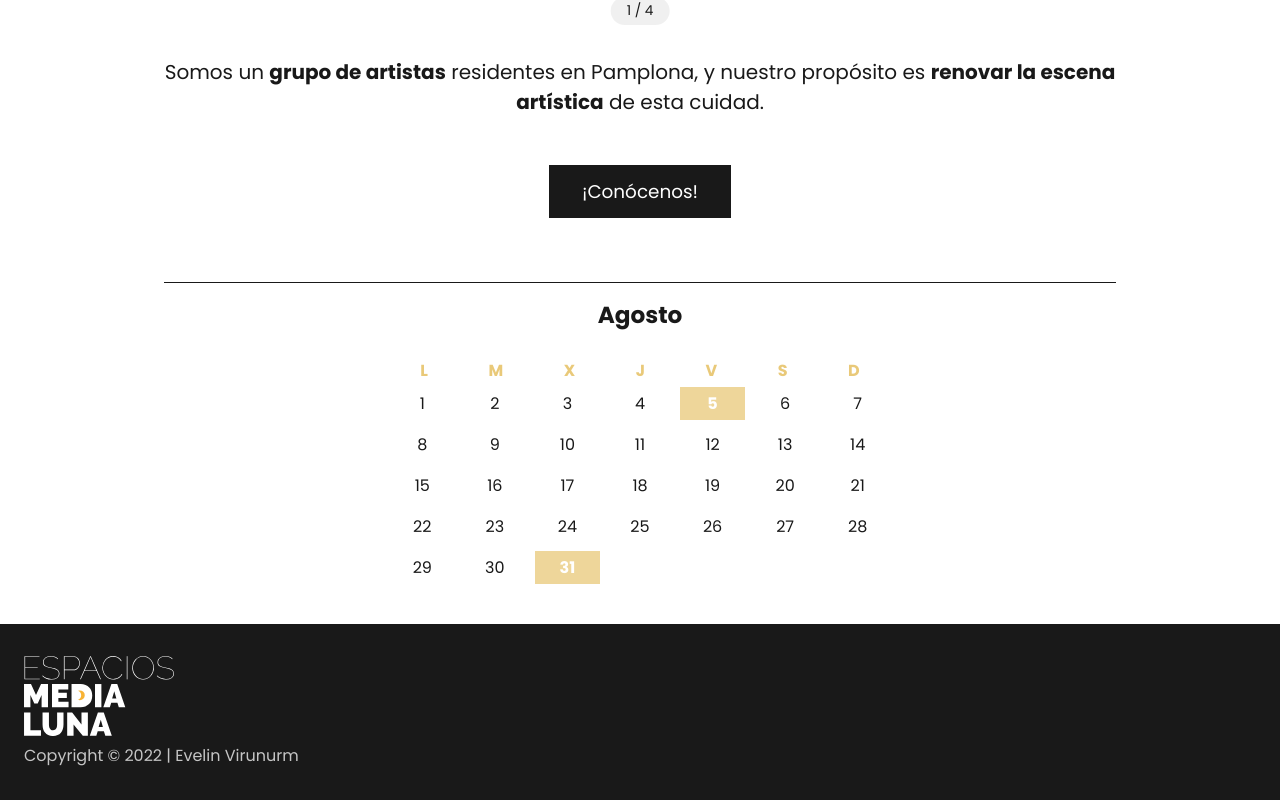
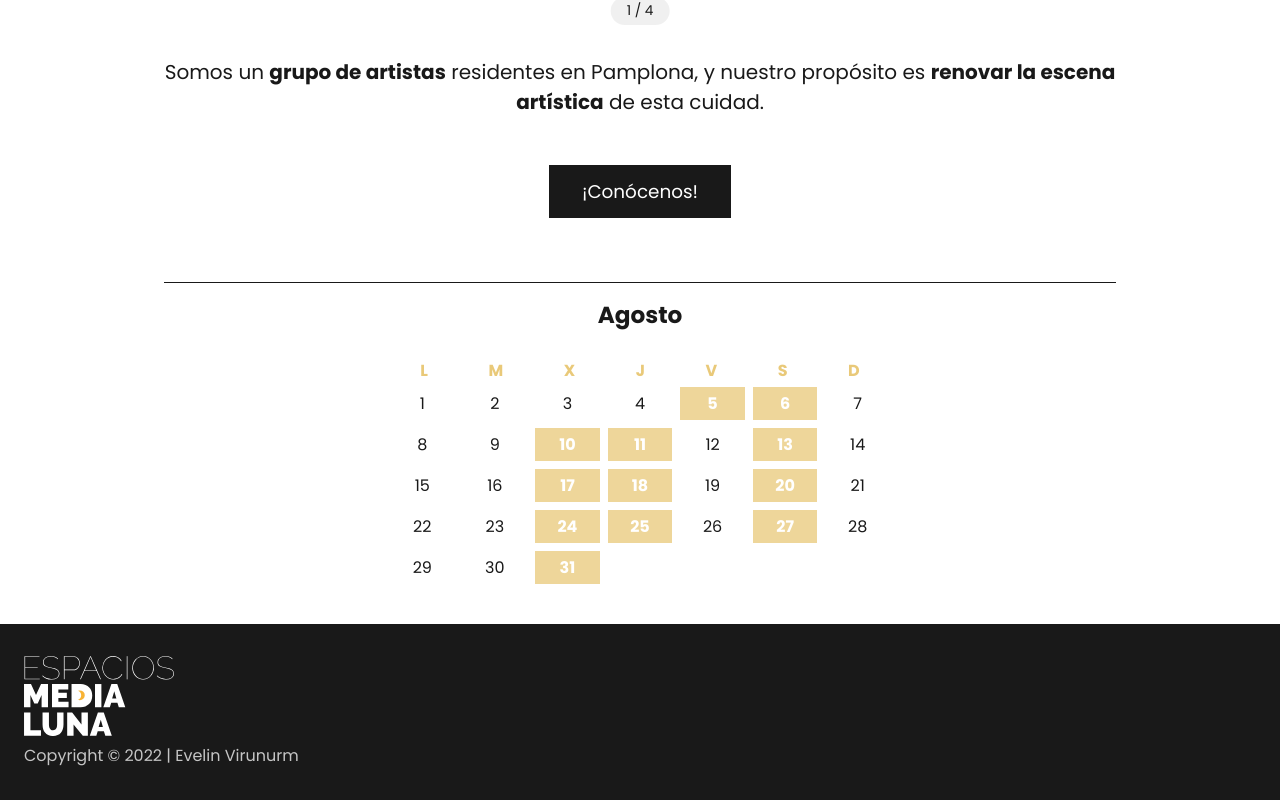
Before and after one commit to evirunurm/thedarkside, a Vue app: page / in a window 1280 px wide. Shown: the part 766-1566 px from the top of the page. Built offline with nearby package versions, Linux system fonts and the light colour scheme; a web font is replaced by a local one.

Commit message:
Calendar updated with new events

```diff
--- a/src/components/Calendar.vue
+++ b/src/components/Calendar.vue
@@ -46,8 +46,54 @@ export default {
 					name: "Inauguración de la Exposición.",
 					day: 5,
 					time: "18:00 - 20:00"
+				},
+				/* Sábados: */
+				{
+					name: "Presentes: Evelin Virunurm, Alex Rozinov, Karen Yániz, Alonso Hogue, Mikel Sarrias, Andrea Gozalves.",
+					day: 6,
+					time: "18:00 - 20:00"
 				}, {
-					name: "Último día de la Exposición",
+					name: "Presentes: Evelin Virunurm, Alex Rozinov, Karen Yániz, Alonso Hogue, Mikel Sarrias, Andrea Gozalves.",
+					day: 13,
+					time: "18:00 - 20:00"
+				}, {
+					name: "Presentes: Evelin Virunurm, Alex Rozinov, Karen Yániz, Alonso Hogue, Mikel Sarrias, Andrea Gozalves.",
+					day: 20,
+					time: "18:00 - 20:00"
+				}, {
+					name: "Presentes: Evelin Virunurm, Alex Rozinov, Karen Yániz, Alonso Hogue, Mikel Sarrias, Andrea Gozalves.",
+					day: 27,
+					time: "18:00 - 20:00"
+				},
+				/* Miércoles: */
+				{
+					name: "Presentes: Evelin Virunurm, Alex Rozinov, Alonso Hogue.",
+					day: 10,
+					time: "18:00 - 20:00"
+				}, {
+					name: "Presentes: Evelin Virunurm, Alex Rozinov, Alonso Hogue.",
+					day: 17,
+					time: "18:00 - 20:00"
+				}, {
+					name: "Presentes: Evelin Virunurm, Alex Rozinov, Alonso Hogue.",
+					day: 24,
+					time: "18:00 - 20:00"
+				},
+				/* Jueves: */
+				{
+					name: "Presentes: Karen Yániz, Mikel Sarrias, Andrea Gozalves.",
+					day: 11,
+					time: "18:00 - 20:00"
+				}, {
+					name: "Presentes: Karen Yániz, Mikel Sarrias, Andrea Gozalves.",
+					day: 18,
+					time: "18:00 - 20:00"
+				}, {
+					name: "Presentes: Karen Yániz, Mikel Sarrias, Andrea Gozalves.",
+					day: 25,
+					time: "18:00 - 20:00"
+				}, {
+					name: "Último día de la Exposición. Presentes: Evelin Virunurm, Alex Rozinov, Karen Yániz, Alonso Hogue, Mikel Sarrias, Andrea Gozalves.",
 					day: 31,
 					time: "18:00 - 20:00"
 				},
```
